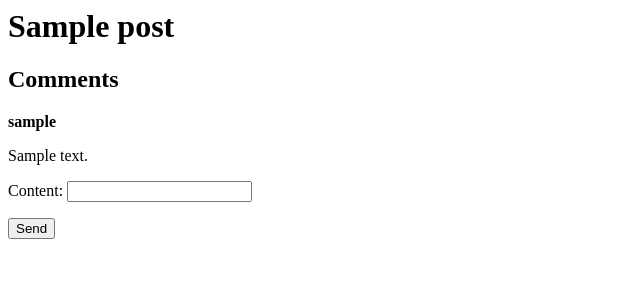
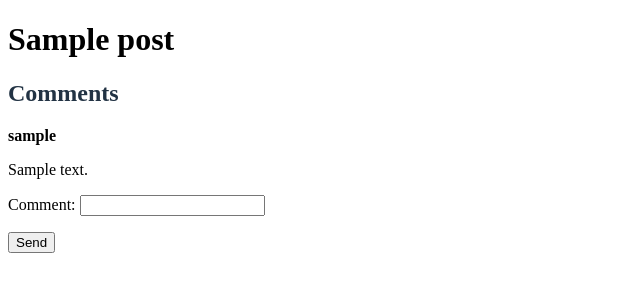
Before and after one commit to tuannd995/learning-python, a Django app: a page that uses blog/templates/detail.html in a window 1280 px wide. Shown: the top 300 px of the page, without its empty margins (0-640 px from the left). Run offline with Django 3.2, Linux system fonts and the light colour scheme; tables that the repository leaves empty hold one stand-in row (values such as "Sample post"); some libraries are stand-ins or nearby versions.

Commit message:
Add css sample

```diff
--- a/blog/forms.py
+++ b/blog/forms.py
@@ -4,7 +4,7 @@ from .models import Comment
 
 class CommentForm(forms.ModelForm):
     # comment = forms.CharField(widget=forms.Textarea)
-    content = forms.CharField(widget=TinyMCE(attrs={'rows': 10}))
+    content = forms.CharField(widget=TinyMCE(attrs={'rows': 10}), label='Comment')
     class Meta:
         model  = Comment
         fields = ['content']
--- /dev/null
+++ b/blog/static/css/styles.css
@@ -0,0 +1,3 @@
+h2 {
+    color: #234; /* To Test */
+}
--- /dev/null
+++ b/blog/templates/base.html
@@ -0,0 +1,26 @@
+{% load static %}
+<!DOCTYPE html>
+<html lang="en">
+  <head>
+    <meta charset=UTF-8>
+    <link rel="stylesheet" href="{% static 'css/styles.css' %}">
+
+  </head>
+  <body>
+
+    {% block content %}
+
+
+    {% endblock %}
+
+    <script src='https://cdn.tiny.cloud/1/no-api-key/tinymce/5/tinymce.min.js'></script>
+
+     <script>
+        tinyMCE.init({
+          mode: "textareas",  // to do all text areas
+          // or
+          selector: ".tinymce",  // change this value according to your HTML
+        });
+    </script>
+  </body>
+</html>
--- a/blog/templates/detail.html
+++ b/blog/templates/detail.html
@@ -1,8 +1,6 @@
-<head>
-    {% load static %}
-</head>
+{% extends "base.html" %}
 
-
+{% block content %}
 <h1>{{ post.title }}</h1>
 <p>{{ post.content|safe }}</p>
 
@@ -22,3 +20,4 @@
     {{ form.as_p }}
     <button type="submit" class="save btn btn-default">Send</button>
 </form>
+{% endblock %}
--- a/firstPythonDjango/settings.py
+++ b/firstPythonDjango/settings.py
@@ -133,6 +133,10 @@ USE_TZ = True
 # Static files (CSS, JavaScript, Images)
 # https://docs.djangoproject.com/en/3.2/howto/static-files/
 
+STATICFILES_DIRS = [
+    os.path.join(BASE_DIR, 'blog/static/')
+]
+STATIC_ROOT = os.path.join(BASE_DIR, 'static')
 STATIC_URL = '/static/'
 
 # Default primary key field type
```
